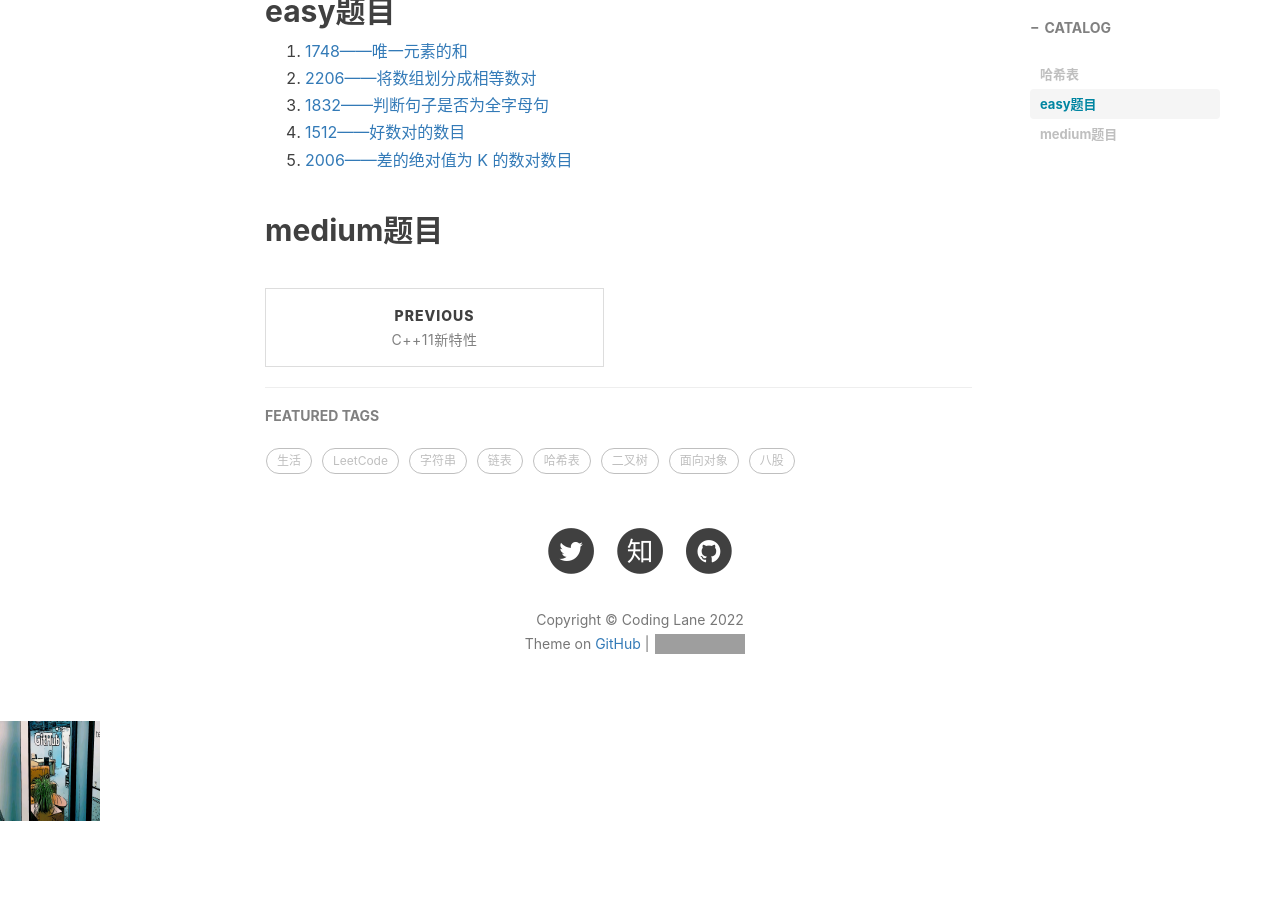
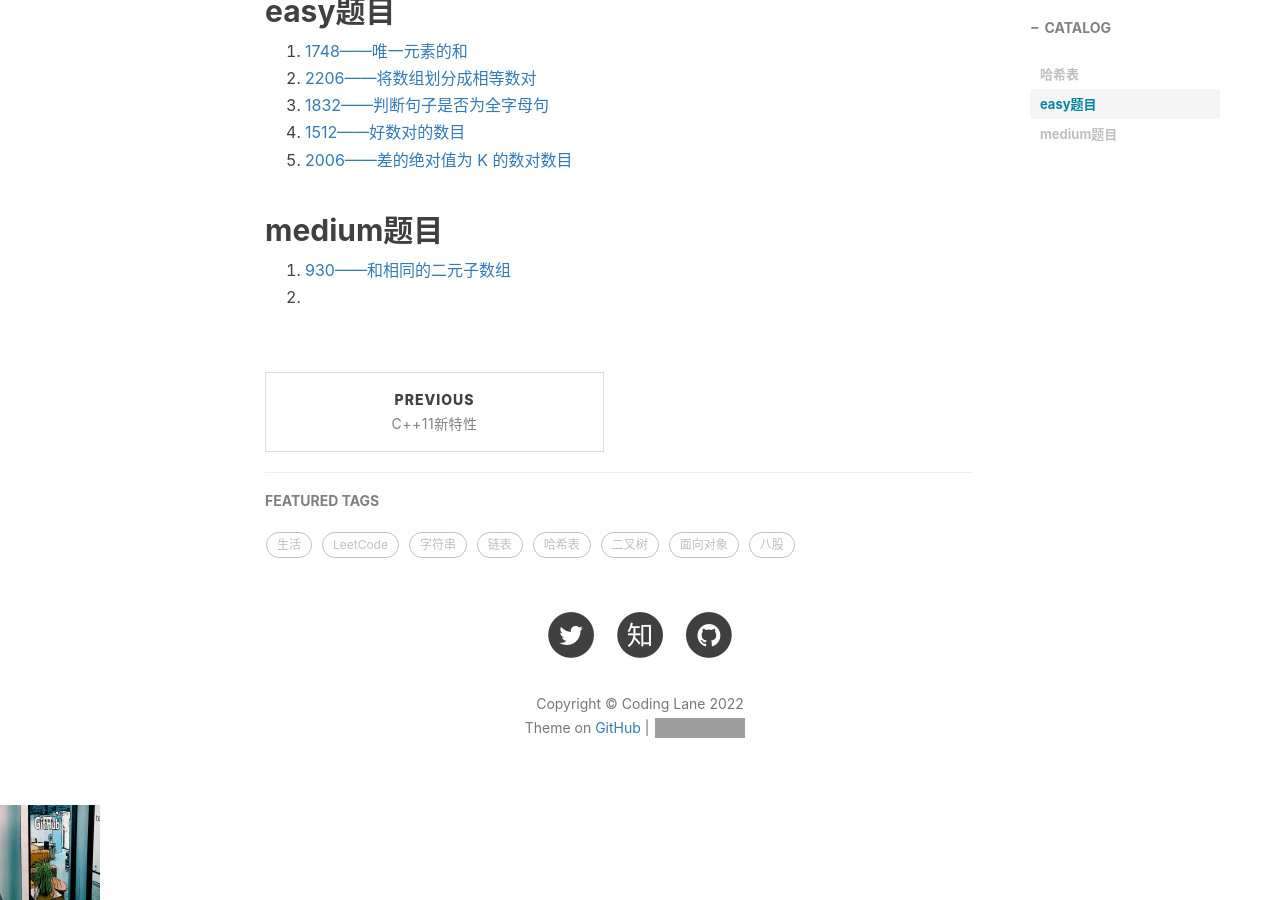
Before and after one commit to xie96808/xie96808.github.io, a Jekyll site: the page built from _posts/2022-05-22-刷题分类!.md, in a window 1280 px wide and 900 px high, scrolled down 765 px. Built offline with Jekyll 4.4.1, drawn with Linux system fonts in a browser that asks for light colours; nearby versions of some CDN libraries; comment, search, counter and statistics services are not loaded; before the commit the page ends 1586 px from its top, so only the background shows below that; grey boxes are pictures that could not be loaded.

Commit message:
Update 2022-05-22-刷题分类!.md

```diff
--- a/_posts/2022-05-22-刷题分类!.md
+++ b/_posts/2022-05-22-刷题分类!.md
@@ -28,3 +28,6 @@ tags:								#标签
 5. [2006——差的绝对值为 K 的数对数目](https://leetcode.cn/problems/count-number-of-pairs-with-absolute-difference-k/)
 
 ## medium题目
+
+1. [930——和相同的二元子数组](https://leetcode.cn/problems/binary-subarrays-with-sum/)
+2.
```
